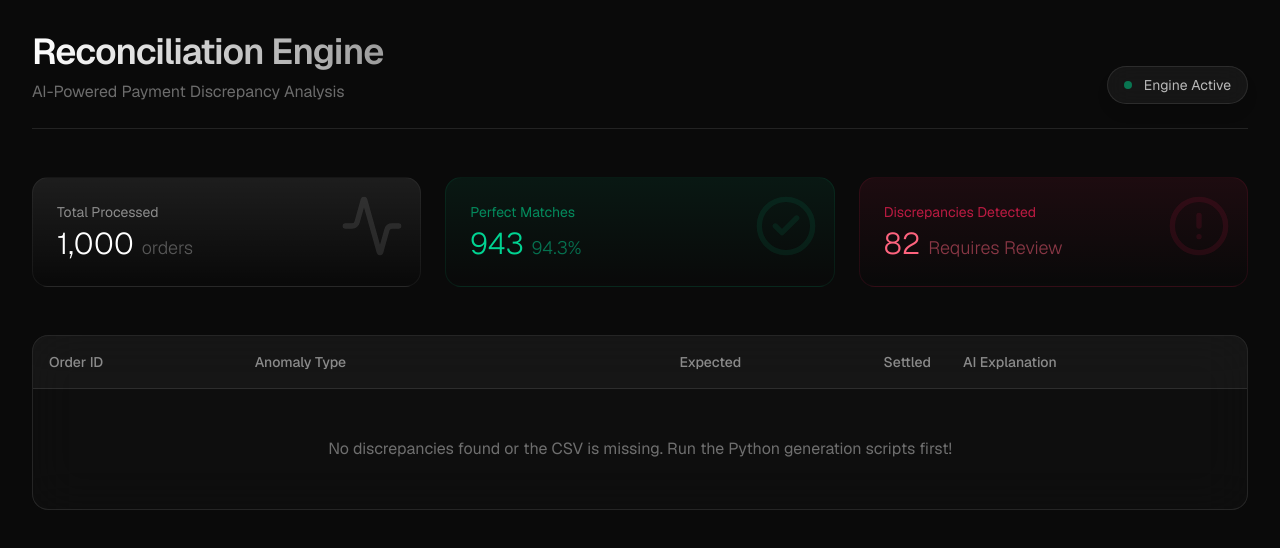
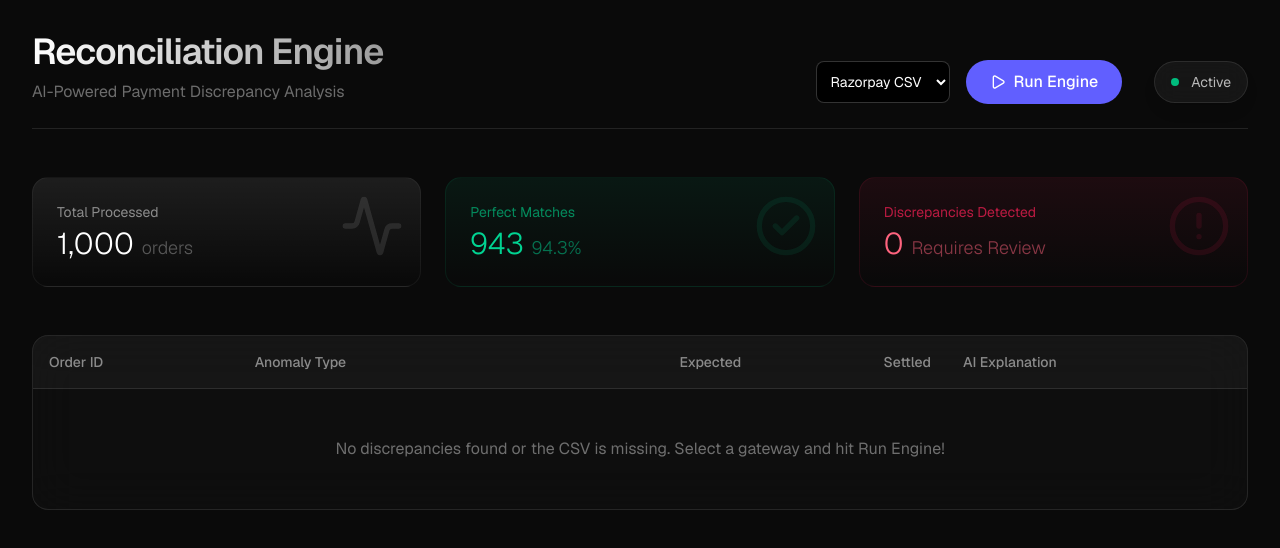
Before and after one commit to abhiiiiiiiii18/auto-reconciler, a Next.js app in the folder frontend/: page / in a window 1280 px wide. Shown: the top 548 px of the page. Built offline with nearby package versions, Linux system fonts and the light colour scheme.

Commit message:
feat: add gateway selection and manual trigger for reconciliation engine in Dashboard

```diff
--- a/frontend/src/components/Dashboard.tsx
+++ b/frontend/src/components/Dashboard.tsx
@@ -1,8 +1,10 @@
 "use client";
 
 import React, { useState } from 'react';
+import { useRouter } from 'next/navigation';
 import { motion, AnimatePresence } from 'framer-motion';
-import { AlertCircle, CheckCircle2, DollarSign, Activity, FileSearch, ArrowRightLeft } from 'lucide-react';
+import { AlertCircle, CheckCircle2, DollarSign, Activity, FileSearch, ArrowRightLeft, Play, Loader2 } from 'lucide-react';
+import { runReconciliationAction } from '@/app/actions';
 
 type Discrepancy = {
     order_id: string;
@@ -16,7 +18,23 @@ type Discrepancy = {
 };
 
 export default function Dashboard({ data }: { data: Discrepancy[] }) {
+    const router = useRouter();
     const [selectedRow, setSelectedRow] = useState<string | null>(null);
+    const [gateway, setGateway] = useState<string>("razorpay");
+    const [isRunning, setIsRunning] = useState(false);
+
+    const handleRunEngine = async () => {
+        setIsRunning(true);
+        const res = await runReconciliationAction(gateway);
+        setIsRunning(false);
+
+        if (res.success) {
+            // Force the Next.js Server Component to re-read the CSV and pass down new data
+            router.refresh();
+        } else {
+            alert("Error running engine: " + res.error);
+        }
+    };
 
     const getStatusColor = (status: string) => {
         switch(status) {
@@ -48,10 +66,29 @@ export default function Dashboard({ data }: { data: Discrepancy[] }) {
                     </h1>
                     <p className="text-white/40">AI-Powered Payment Discrepancy Analysis</p>
                 </div>
-                <div className="flex gap-4">
-                    <div className="px-4 py-2 rounded-full bg-white/5 border border-white/10 flex items-center shadow-lg backdrop-blur-md">
-                        <div className="w-2 h-2 rounded-full bg-emerald-500 mr-3 animate-pulse"></div>
-                        <span className="text-sm text-white/70">Engine Active</span>
+                <div className="flex gap-4 items-center">
+                    <select
+                        value={gateway}
+                        onChange={(e) => setGateway(e.target.value)}
+                        className="bg-black border border-white/20 text-white text-sm rounded-lg focus:ring-indigo-500 focus:border-indigo-500 block p-2.5 outline-none"
+                    >
+                        <option value="razorpay">Razorpay CSV</option>
+                        <option value="stripe">Stripe CSV</option>
+                        <option value="paypal">PayPal CSV</option>
+                    </select>
+
+                    <button
+                        onClick={handleRunEngine}
+                        disabled={isRunning}
+                        className="px-6 py-2.5 rounded-full bg-indigo-500 hover:bg-indigo-600 text-white font-medium flex items-center transition-colors disabled:opacity-50 disabled:cursor-not-allowed"
+                    >
+                        {isRunning ? <Loader2 className="w-4 h-4 mr-2 animate-spin" /> : <Play className="w-4 h-4 mr-2" />}
+                        {isRunning ? 'Processing...' : 'Run Engine'}
+                    </button>
+
+                    <div className="px-4 py-2.5 rounded-full bg-white/5 border border-white/10 flex items-center shadow-lg backdrop-blur-md ml-4">
+                        <div className={`w-2 h-2 rounded-full ${isRunning ? 'bg-amber-500 animate-pulse' : 'bg-emerald-500'} mr-3`}></div>
+                        <span className="text-sm text-white/70">{isRunning ? 'Working...' : 'Active'}</span>
                     </div>
                 </div>
             </header>
@@ -82,7 +119,7 @@ export default function Dashboard({ data }: { data: Discrepancy[] }) {
                 >
                     <div className="absolute top-0 right-0 p-4 text-rose-500 opacity-10 group-hover:opacity-20 transition-opacity"><AlertCircle size={64}/></div>
                     <p className="text-sm text-rose-500/70 mb-1">Discrepancies Detected</p>
-                    <p className="text-3xl font-light text-rose-400">82<span className="text-lg text-rose-400/50 ml-2">Requires Review</span></p>
+                    <p className="text-3xl font-light text-rose-400">{data.length}<span className="text-lg text-rose-400/50 ml-2">Requires Review</span></p>
                 </motion.div>
             </div>
 
@@ -164,7 +201,7 @@ export default function Dashboard({ data }: { data: Discrepancy[] }) {
                 </div>
                 {data.length === 0 && (
                     <div className="p-12 text-center text-white/40">
-                        No discrepancies found or the CSV is missing. Run the Python generation scripts first!
+                        No discrepancies found or the CSV is missing. Select a gateway and hit Run Engine!
                     </div>
                 )}
             </div>
```
